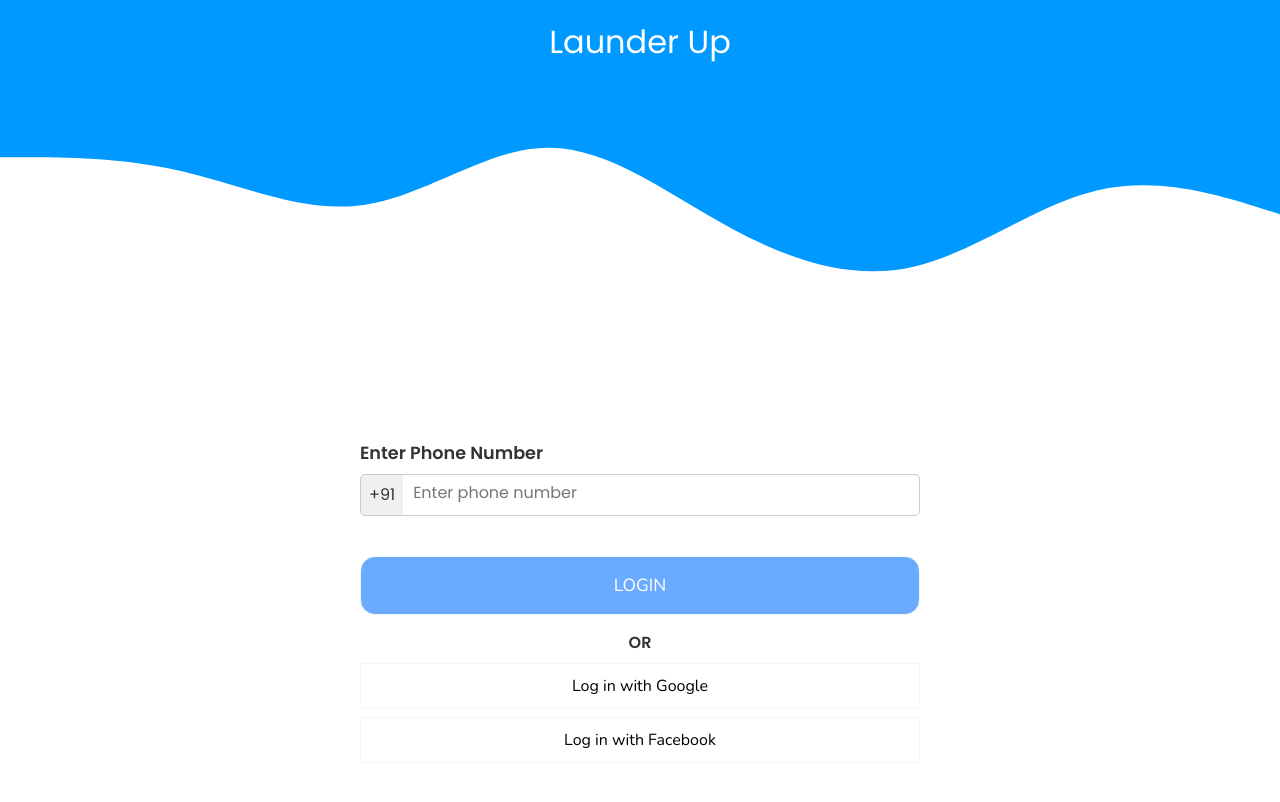
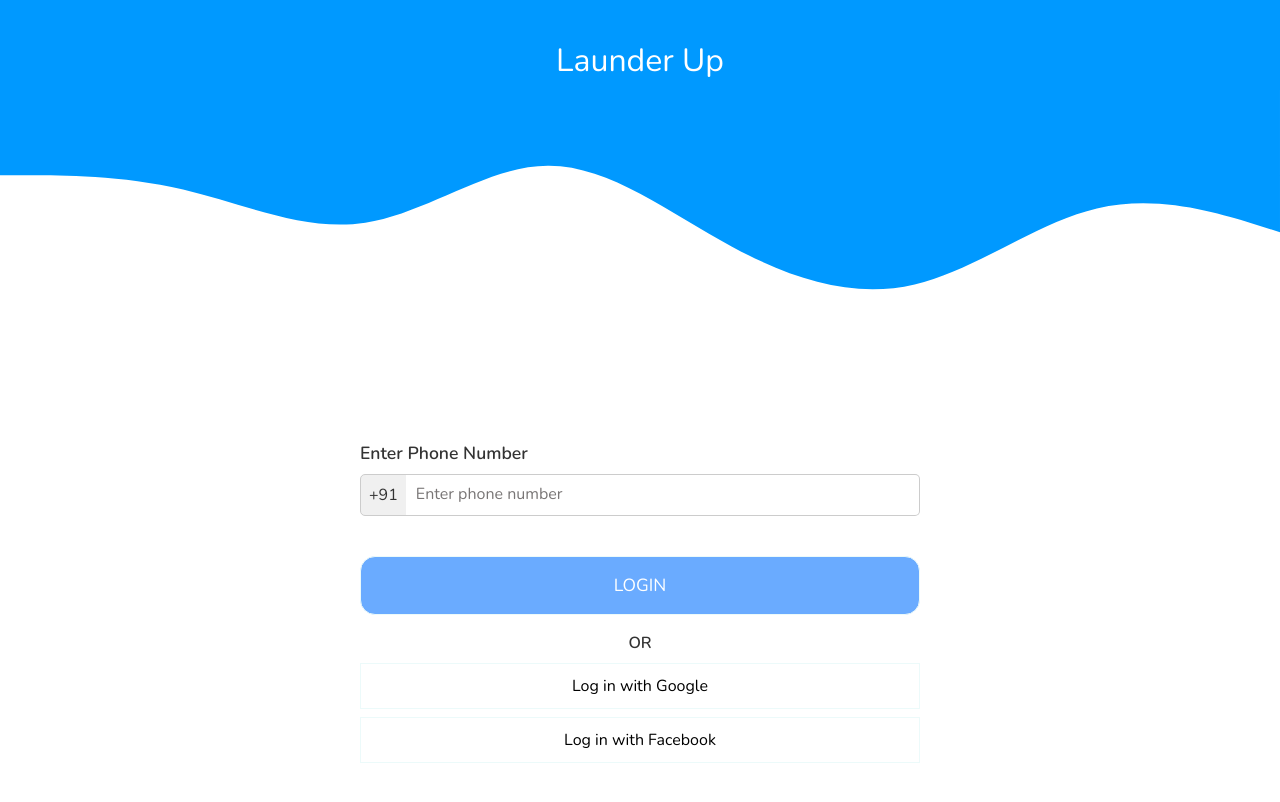
Before and after one commit to vshubhi888/LaunderApp, a React (Create React App) app: page /login in a window 1280 px wide. Shown: the top 802 px of the page. Built offline with nearby package versions, Linux system fonts and the light colour scheme.

Commit message:
Updated CSS

```diff
--- a/src/App.css
+++ b/src/App.css
@@ -4,3 +4,13 @@ body {
   font-family: "Nunito", sans-serif;
   background-color: #f8f9fa; /* Light gray background for pages */
 }
+
+.error-message {
+  display: flex;
+    flex-direction: column;
+    justify-content: center; /* Centers the form vertically */
+    align-items: center;     /* Centers the form horizontally */
+  color: red;
+  font-size: 14px;
+  margin-top: 10px;
+}
--- a/src/App1.css
+++ /dev/null
@@ -1,189 +0,0 @@
-.App {
-    text-align: center;
-  }
-
-  .App-logo {
-    height: 40vmin;
-    pointer-events: none;
-  }
-
-  @media (prefers-reduced-motion: no-preference) {
-    .App-logo {
-      animation: App-logo-spin infinite 20s linear;
-    }
-  }
-
-  .App-header {
-    background-color: #282c34;
-    min-height: 100vh;
-    display: flex;
-    flex-direction: column;
-    align-items: center;
-    justify-content: center;
-    font-size: calc(10px + 2vmin);
-    color: white;
-  }
-
-  .App-link {
-    color: #61dafb;
-  }
-
-  @keyframes App-logo-spin {
-    from {
-      transform: rotate(0deg);
-    }
-    to {
-      transform: rotate(360deg);
-    }
-  }
-
-  /* Global Reset and Typography */
-  * {
-    margin: 0;
-    padding: 0;
-    box-sizing: border-box;
-  }
-
-  body {
-    font-family: 'Segoe UI', Tahoma, Geneva, Verdana, sans-serif;
-    background: linear-gradient(135deg, #ff7e5f, #feb47b); /* Gradient background */
-    color: #333;
-    height: 100vh;
-    display: flex;
-    justify-content: center;
-    align-items: center;
-    flex-direction: column;
-    padding: 20px;
-  }
-
-  /* Container */
-  .container {
-    width: 100%;
-    max-width: 400px;
-    background: white;
-    padding: 30px;
-    border-radius: 15px;
-    box-shadow: 0 10px 20px rgba(0, 0, 0, 0.1);
-    text-align: center;
-  }
-
-  h1, h2 {
-    font-family: 'Arial', sans-serif;
-    color: #333;
-  }
-
-  /* Sign Up, OTP, and Account Details Form Styles */
-  form {
-    display: flex;
-    flex-direction: column;
-    gap: 15px;
-  }
-
-  /* Input Fields */
-  input[type="tel"],
-  input[type="text"],
-  input[type="email"],
-  input[type="password"] {
-    padding: 12px 15px;
-    font-size: 16px;
-    border: 1px solid #ddd;
-    border-radius: 8px;
-    outline: none;
-    transition: all 0.3s ease;
-  }
-
-  input[type="tel"]:focus,
-  input[type="text"]:focus,
-  input[type="email"]:focus,
-  input[type="password"]:focus {
-    border-color: #ff7e5f;
-    box-shadow: 0 0 10px rgba(255, 126, 95, 0.5);
-  }
-
-  /* Form Labels */
-  label {
-    font-size: 16px;
-    color: #444;
-    text-align: left;
-    font-weight: 600;
-    margin-bottom: 5px;
-  }
-
-  /* Buttons */
-  button {
-    padding: 12px 20px;
-    background-color: #ff7e5f;
-    color: white;
-    font-size: 16px;
-    border: none;
-    border-radius: 30px;
-    cursor: pointer;
-    transition: all 0.3s ease;
-    text-transform: uppercase;
-    font-weight: 600;
-  }
-
-  button:hover {
-    background-color: #feb47b;
-    transform: scale(1.05);
-  }
-
-  /* Navigation Links */
-  nav ul {
-    list-style: none;
-    padding: 0;
-    margin: 20px 0;
-  }
-
-  nav ul li {
-    display: inline-block;
-    margin: 0 15px;
-  }
-
-  nav ul li a {
-    text-decoration: none;
-    color: #fff;
-    font-weight: 600;
-    font-size: 18px;
-    transition: all 0.3s ease;
-  }
-
-  nav ul li a:hover {
-    color: #ff7e5f;
-    transform: translateY(-2px);
-  }
-
-  /* Success or Welcome Page Styling */
-  .welcome {
-    font-size: 24px;
-    color: #ff7e5f;
-    font-weight: 700;
-  }
-
-  .welcome h2 {
-    font-size: 28px;
-  }
-
-  /* Responsive Adjustments */
-  @media (max-width: 480px) {
-    .container {
-      padding: 20px;
-      width: 100%;
-    }
-
-    h1, h2 {
-      font-size: 24px;
-    }
-
-    button {
-      width: 100%;
-    }
-
-    label {
-      font-size: 14px;
-    }
-
-    input {
-      font-size: 14px;
-    }
-  }
--- a/src/css/account.css
+++ b/src/css/account.css
@@ -4,7 +4,6 @@
     flex-direction: column;
     height: 100vh;
     background-color: #f4f4f4;
-    font-family: Arial, sans-serif;
   }
 
   /* Header with back button */
--- a/src/css/verification.css
+++ b/src/css/verification.css
@@ -119,8 +119,3 @@
   }
 
   /* src/css/verification.css */
-.error-message {
-  color: red;
-  font-size: 14px;
-  margin-top: 10px;
-}
--- a/src/css/wave.css
+++ b/src/css/wave.css
@@ -1,7 +1,7 @@
 *{
     margin: 0;
     padding: 0;
-    font-family: 'Poppins', Arial, sans-serif;
+    font-family: "Nunito", sans-serif;
 }
 
 .wave{
@@ -27,6 +27,7 @@
 
 @media (min-width: 1024px) {
     .header {
-      height: 20%; /* Change height for screens larger than 1024px */
+        padding-top: 20px;
+      height: 25%; /* Change height for screens larger than 1024px */
     }
   }
```
